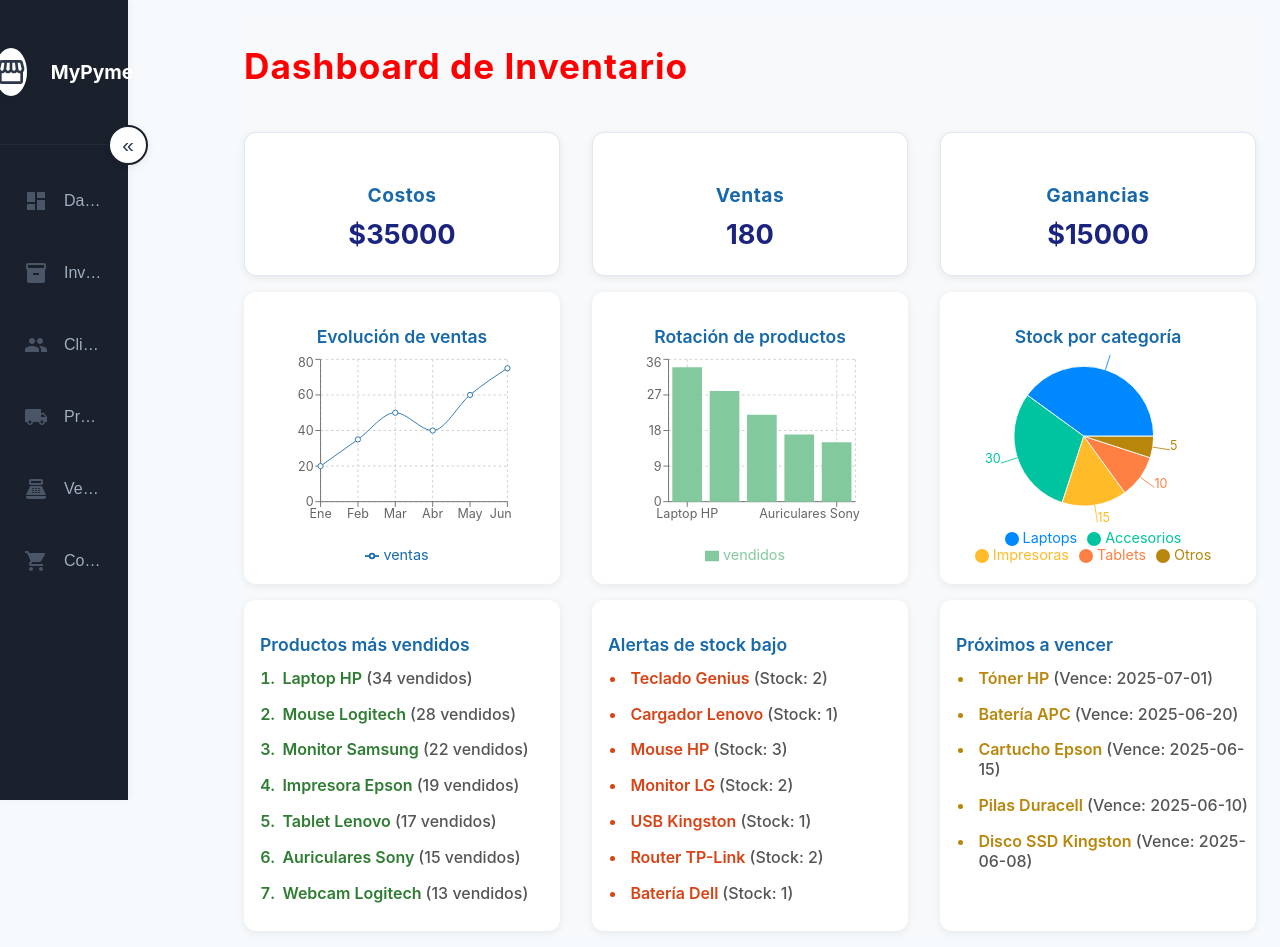
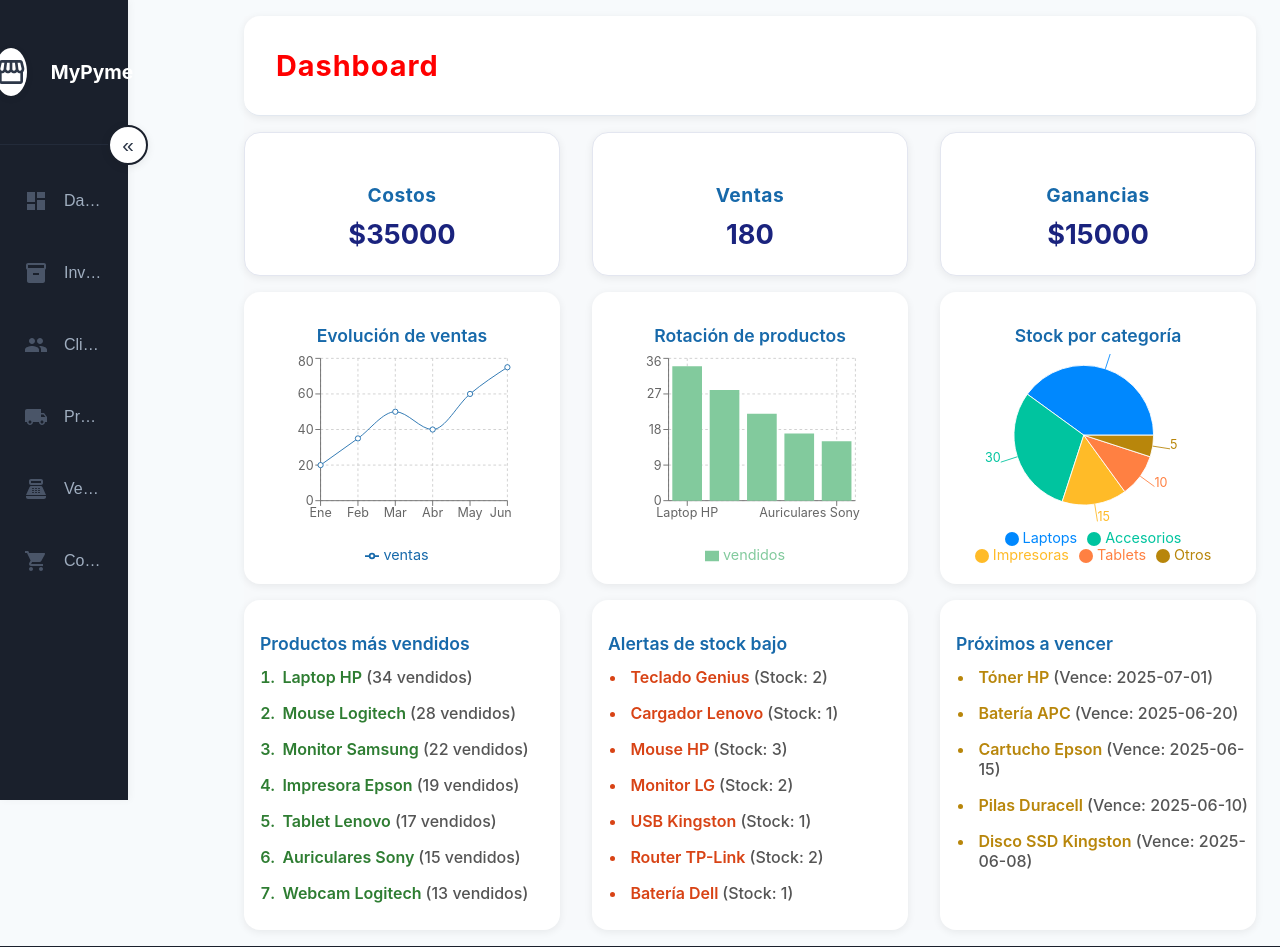
Before and after one commit to Panda2609/my-pyme, a React (Create React App) app: page / in a window 1280 px wide. Built offline with nearby package versions, Linux system fonts and the light colour scheme.

Commit message:
Cambio del titulo y fondo blanco y borde circular de las tarjetas

```diff
--- a/src/components/Dashboard.jsx
+++ b/src/components/Dashboard.jsx
@@ -22,7 +22,10 @@ const Dashboard = ({ dashboardData }) => {
 
     return (
         <div className="dashboard-container">
-            <h2>Dashboard de Inventario</h2>
+            <div className='dashboard-header'>
+                <h2>Dashboard</h2>
+            </div>
+
             {/* Fila 1: KPIs */}
             <div className="dashboard-resumen-row">
                 <div className="resumen-card">
--- a/src/index.css
+++ b/src/index.css
@@ -13,11 +13,12 @@ code {
 }
 
 h2 {
-  font-size: 2.2rem;
+  font-size: 1.8rem;
   font-weight: 700;
   color: red;
   /* margin-bottom: 1.5rem; */
   letter-spacing: 1px;
+  margin: 1rem;
 }
 
 :root {
@@ -33,6 +34,7 @@ h2 {
   --color-primary: #3182CE;
   --color-success: #38A169;
   --color-danger: #E53E3E;
+  --border-radius: 1em;
 }
 body {
   background: var(--color-bg-main);
--- a/src/styles/Dashboard.css
+++ b/src/styles/Dashboard.css
@@ -6,6 +6,15 @@
   /* padding: 2rem; */
   background: #f7f9fb;
   min-height: 100vh;
+}
+
+.dashboard-header {
+  display: flex;
+  padding: 1rem;
+  background: #fff;
+  border-bottom: 1px solid #e2e8f0;
+  box-shadow: 0 2px 8px rgba(0,0,0,0.07);
+  border-radius: var(--border-radius);
 }
 
 .dashboard-resumen-row {
@@ -18,7 +27,7 @@
 .resumen-card {
   flex: 1;
   background: #fff;
-  border-radius: 12px;
+  border-radius: var(--border-radius);
   box-shadow: 0 2px 8px rgba(0,0,0,0.07);
   padding: 1.5rem 1rem;
   display: flex;
@@ -58,7 +67,7 @@
 .dashboard-section {
   flex: 1;
   background: #fff;
-  border-radius: 12px;
+  border-radius: var(--border-radius);
   box-shadow: 0 2px 8px rgba(0,0,0,0.07);
   padding: 1rem;
   display: flex;
@@ -84,7 +93,7 @@
   color: #333;
   margin-bottom: 0.4rem;
   padding: 0.3rem 0.2rem;
-  border-radius: 6px;
+  border-radius: var(--border-radius);
   transition: background 0.15s;
 }
 .scrollable-list li span {
@@ -107,7 +116,7 @@
   /* background: #fff8e1; */
   color: #b8860b;
   font-weight: 600;
-  border-radius: 6px;
+  border-radius: var(--border-radius);
   padding: 0.3rem 0.2rem;
 }
 
@@ -181,7 +190,7 @@
 .dashboard-section.grafico {
   flex: 1;
   background: #fff;
-  border-radius: 12px;
+  border-radius: var(--border-radius);
   box-shadow: 0 2px 8px rgba(0,0,0,0.07);
   padding: 1rem;
   display: flex;
```
